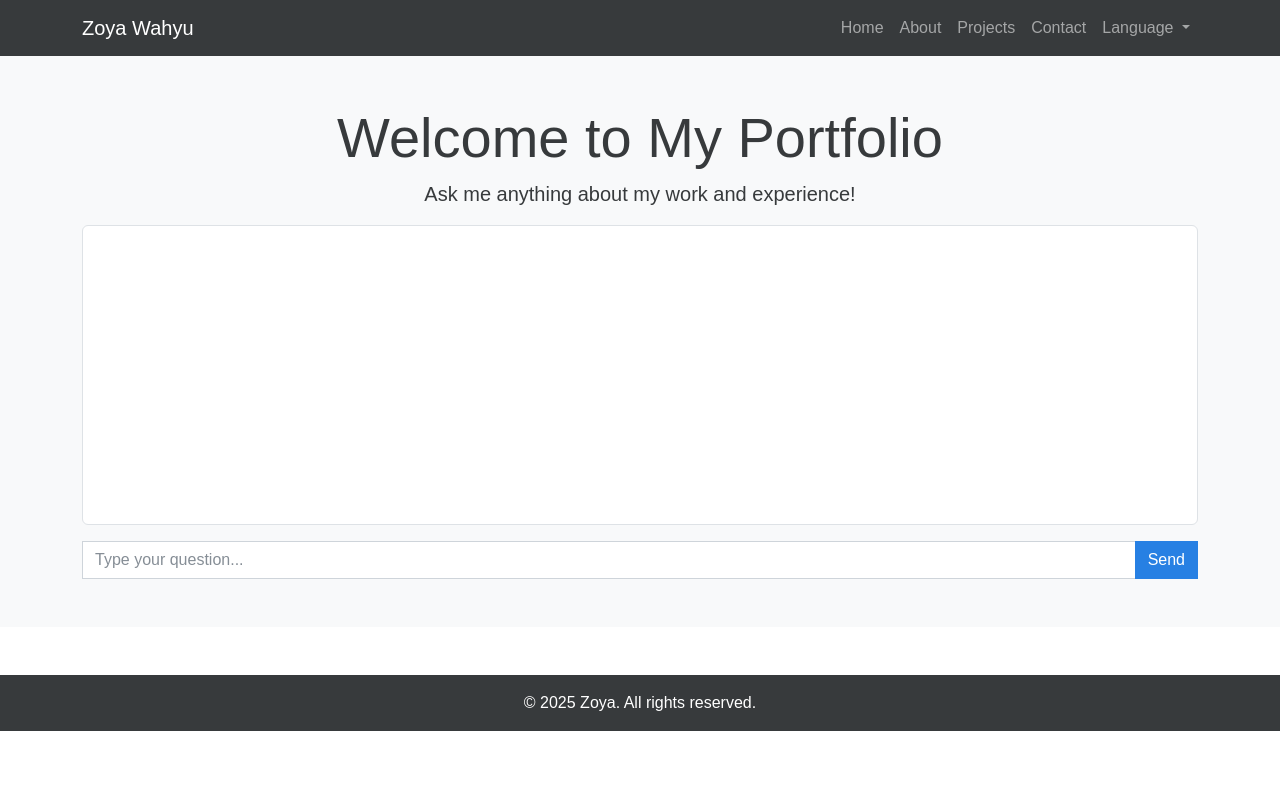
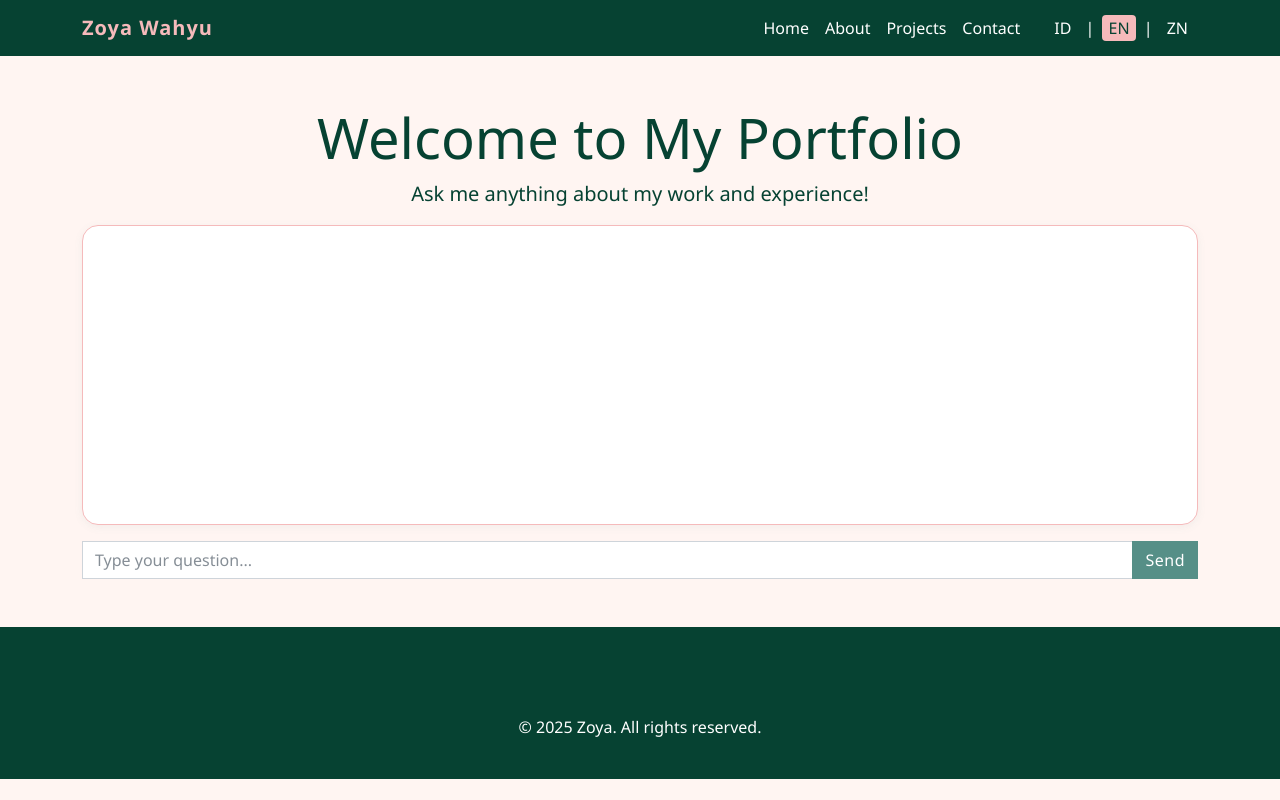
Before and after one commit to hanyazoya/testt, a plain HTML site: page index.html in a window 1280 px wide. Drawn offline with nearby package versions, Linux system fonts and the light colour scheme.

Commit message:
feat: add color scheme, language toggle

```diff
--- a/assets/css/style.css
+++ b/assets/css/style.css
@@ -1,2 +1,84 @@
-body { font-family: Arial, sans-serif; }
-.timeline h5 { font-weight: bold; }
+body {
+  font-family: 'Segoe UI', Arial, sans-serif;
+  background: #FFF5F2;
+  color: #064232;
+}
+
+/* Navbar & Footer: deep green */
+.navbar,
+footer, #footer, .bg-dark {
+  background-color: #064232 !important;
+  color: #fff !important;
+}
+
+/* Navbar brand: accent rose */
+.navbar-brand {
+  color: #f5babb !important;
+  font-weight: bold;
+  letter-spacing: 1px;
+}
+.navbar-brand:hover {
+  color: #568f87 !important;
+}
+
+/* Nav links: white by default, accent rose on hover/active */
+.nav-link {
+  color: #fff !important;
+  transition: color 0.2s;
+}
+.nav-link.active, .nav-link:focus, .nav-link:hover {
+  color: #f5babb !important;
+}
+
+/* Buttons: muted teal */
+.btn-primary, .btn-primary:focus, .btn-primary:hover {
+  background-color: #568f87 !important;
+  border-color: #568f87 !important;
+  color: #fff !important;
+  font-weight: 500;
+  letter-spacing: 0.5px;
+}
+
+/* Section background: almost white */
+.bg-light {
+  background-color: #FFF5F2 !important;
+}
+
+/* Chat box border: accent rose, subtle shadow */
+#chat-box {
+  border-color: #f5babb !important;
+  box-shadow: 0 2px 8px rgba(86,143,135,0.08);
+}
+
+/* Footer text alignment and padding */
+footer, #footer {
+  padding: 1.5rem 0;
+  text-align: center;
+}
+
+/* Optional: rounded corners for cards and chat box */
+.card, #chat-box {
+  border-radius: 1rem !important;
+}
+
+.lang-toggle .lang-option {
+  color: #fff;
+  font-weight: 500;
+  text-decoration: none;
+  padding: 2px 6px;
+  border-radius: 4px;
+  transition: background 0.2s, color 0.2s;
+}
+.lang-toggle .lang-option.active,
+.lang-toggle .lang-option:focus {
+  background: #f5babb;
+  color: #064232 !important;
+}
+.lang-toggle .lang-option:hover {
+  background: #568f87;
+  color: #fff !important;
+}
+nav .lang-toggle .lang-option.active {
+  background: #f5babb !important;
+  color: #064232 !important;
+}
--- a/assets/js/script.js
+++ b/assets/js/script.js
@@ -6,11 +6,9 @@ function getPageKey() {
   return "index";
 }
 
-$(document).ready(function() {
-
-  // After header/footer loaded and DOM ready
-  const savedLang = localStorage.getItem("selectedLang") || "en";
-  const t = translations[savedLang];
+// Apply language to navbar and section
+function applyLanguage(lang) {
+  const t = translations[lang];
   const pageKey = getPageKey();
 
   // Navbar
@@ -18,20 +16,32 @@ $(document).ready(function() {
   $("#nav-about").text(t.nav.about);
   $("#nav-projects").text(t.nav.projects);
   $("#nav-contact").text(t.nav.contact);
-  $("#langDropdown").text(t.nav.lang);
+
+  // Highlight active language
+  $(".lang-option").removeClass("active");
+  $("#lang-" + lang).addClass("active");
 
   // Section
   $("#title-text").text(t.title[pageKey]);
   $("#subtitle-text").text(t.subtitle[pageKey]);
   $("#chat-input").attr("placeholder", t.input);
   $("#chat-send").text(t.send);
+}
 
-  // Dynamic year
-  $("#year").text(new Date().getFullYear());
+$(function() {
+  // Load header, then apply language
+  $("#header").load("partials/header.html", function() {
+    const savedLang = localStorage.getItem("selectedLang") || "en";
+    applyLanguage(savedLang);
+  });
+
+  // Load footer
+  $("#footer").load("partials/footer.html", function() {
+    document.getElementById("year").textContent = new Date().getFullYear();
+  });
 
   // Chatbot mock answers (only on index)
-  if ($("#chat-send").length) {
-    $('#chat-send').click(function() {
+  $(document).on('click', '#chat-send', function() {
     let question = $('#chat-input').val();
     if (!question) return;
     $('#chat-box').append('<div><strong>You:</strong> ' + question + '</div>');
@@ -42,11 +52,9 @@ $(document).ready(function() {
     $('#chat-box').append('<div><strong>ZoyaBot:</strong> ' + answer + '</div>');
     $('#chat-box').scrollTop($('#chat-box')[0].scrollHeight);
   });
-  }
 
   // Filter projects (only on projects)
-  if ($('.filter-btn').length) {
-    $('.filter-btn').click(function() {
+  $(document).on('click', '.filter-btn', function() {
     let filter = $(this).data('filter');
     if (filter === 'all') {
       $('.project-card').show();
@@ -55,26 +63,12 @@ $(document).ready(function() {
       $('.project-card[data-category="' + filter + '"]').show();
     }
   });
-  }
 });
 
+// Language switcher (delegated, works after header load)
 $(document).on("click", ".lang-option", function(e) {
   e.preventDefault();
   const lang = $(this).data("lang");
-  localStorage.setItem("selectedLang", lang); // Save to localStorage
-  const t = translations[lang];
-  const pageKey = getPageKey();
-
-  // Navbar
-  $("#nav-home").text(t.nav.home);
-  $("#nav-about").text(t.nav.about);
-  $("#nav-projects").text(t.nav.projects);
-  $("#nav-contact").text(t.nav.contact);
-  $("#langDropdown").text(t.nav.lang);
-
-  // Section
-  $("#title-text").text(t.title[pageKey]);
-  $("#subtitle-text").text(t.subtitle[pageKey]);
-  $("#chat-input").attr("placeholder", t.input);
-  $("#chat-send").text(t.send);
+  localStorage.setItem("selectedLang", lang);
+  applyLanguage(lang);
 });
--- a/partials/header.html
+++ b/partials/header.html
@@ -11,16 +11,12 @@
         <li class="nav-item"><a class="nav-link" id="nav-about" href="about.html">About</a></li>
         <li class="nav-item"><a class="nav-link" id="nav-projects" href="projects.html">Projects</a></li>
         <li class="nav-item"><a class="nav-link" id="nav-contact" href="contact.html">Contact</a></li>
-        <li class="nav-item dropdown">
-          <a class="nav-link dropdown-toggle" href="#" id="langDropdown" role="button"
-             data-bs-toggle="dropdown" aria-expanded="false">
-            Language
-          </a>
-          <ul class="dropdown-menu dropdown-menu-end" aria-labelledby="langDropdown">
-            <li><a class="dropdown-item lang-option" data-lang="id" href="#">Indonesian</a></li>
-            <li><a class="dropdown-item lang-option" data-lang="en" href="#">English</a></li>
-            <li><a class="dropdown-item lang-option" data-lang="zh" href="#">Mandarin</a></li>
-          </ul>
+        <li class="nav-item d-flex align-items-center ms-3">
+          <span class="lang-toggle">
+            <a href="#" class="lang-option mx-1" data-lang="id" id="lang-id">ID</a> |
+            <a href="#" class="lang-option mx-1" data-lang="en" id="lang-en">EN</a> |
+            <a href="#" class="lang-option mx-1" data-lang="zh" id="lang-zh">ZN</a>
+          </span>
         </li>
       </ul>
     </div>
```
Lines whose indentation alone changed are shown as unchanged.
